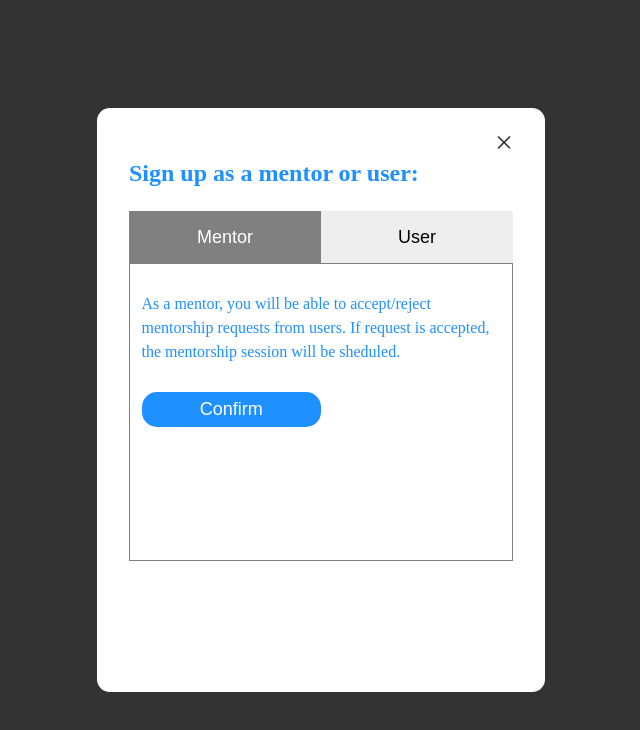
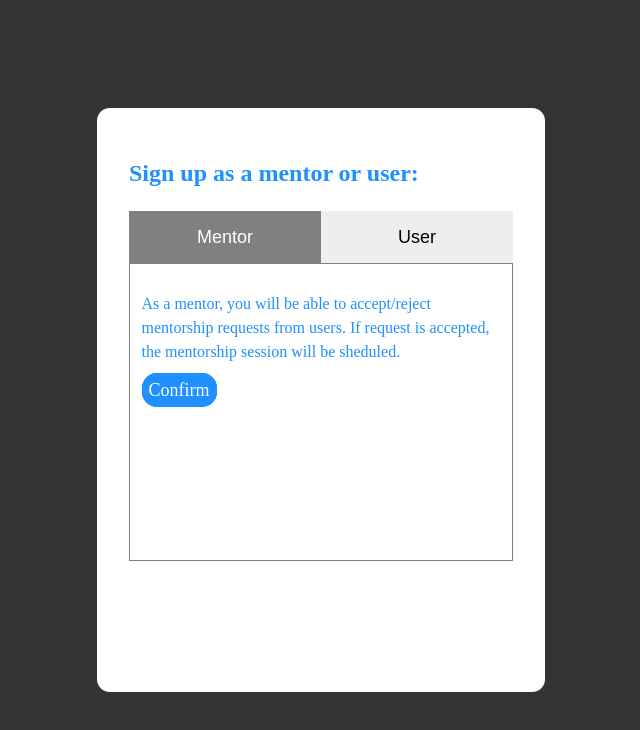
Before and after one commit to StephenAraka/Free-Mentors, a plain HTML site: page pages/welcome.html in a window 1280 px wide. Shown: the whole page, without its empty margins (319-959 px from the left). Drawn offline with Linux system fonts and the light colour scheme.

Commit message:
feature:add pages for user and mentor

```diff
--- a/assets/css/welcome.css
+++ b/assets/css/welcome.css
@@ -86,13 +86,13 @@ a:link, a:visited {
     text-decoration: none;
 }
 
-.modal-close {
+/* .modal-close {
     color: #363636;
     font-size: 2em;
     position: absolute;
     top: .5em;
     right: 1em;
-}
+} */
 
 .modal__heading {
     color: dodgerblue;
--- a/pages/welcome.html
+++ b/pages/welcome.html
@@ -13,7 +13,7 @@
 <body>
     <div class="modal" id="modal">
         <div class="modal__content">
-            <a href="#" class="modal-close">&times;</a>
+            <!-- <a href="#" class="modal-close">&times;</a> -->
             <h2 class="modal__heading">Sign up as a mentor or user:</h2>
             <div class="tabContainer">
                 <div class="buttonContainer">
@@ -23,11 +23,12 @@
                 <div class="tabPanel">
                     <p class="modal__paragraph">As a mentor, you will be able to accept/reject mentorship requests from
                         users. If request is accepted, the mentorship session will be sheduled.</p>
-                    <input type="button" value="Confirm" class="btn-login">
+                    <a href="/pages/view-mentors.html" class="btn-login">Confirm</a>
                 </div>
                 <div class="tabPanel">
                     <p class="modal__paragraph">As a user, you will be able to request mentors for mentorship sessions. If request is accepted, the mentorship session will be sheduled.</p>
-                    <input type="button" value="Confirm" class="btn-login">
+                    <!-- <input type="button" value="Confirm" class="btn-login"> -->
+                    <a href="/pages/mentor.html" class="btn-login">Confirm</a>
                 </div>
             </div>
         </div>
```
Also changed, not shown: pages/mentor.html (added, +12 -0 lines), pages/view-mentors.html (added, +12 -0 lines).
